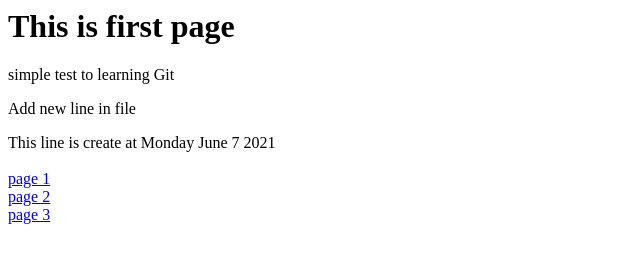
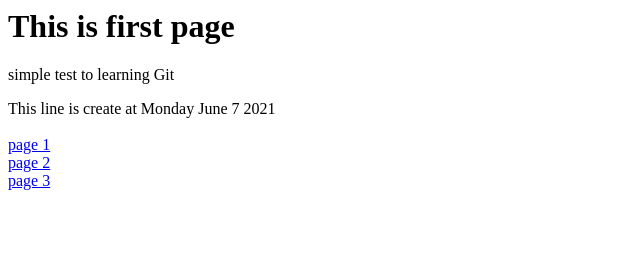
Before and after one commit to masoudtabatabaei/test-git, a plain HTML site: page index.html in a window 1280 px wide. Shown: the whole page, without its empty margins (0-640 px from the left). Drawn offline with Linux system fonts and the light colour scheme.

Commit message:
delete a  paragraph from index

```diff
--- a/index.html
+++ b/index.html
@@ -3,7 +3,6 @@
 <body>
     <h1>This is first page</h1>
     <p>simple test to learning Git</p>
-    <p>Add new line in file</p>
     <div>This line is create at Monday June 7 2021</div>
 
     <br/><a href="page1.html">page 1</a>
```
